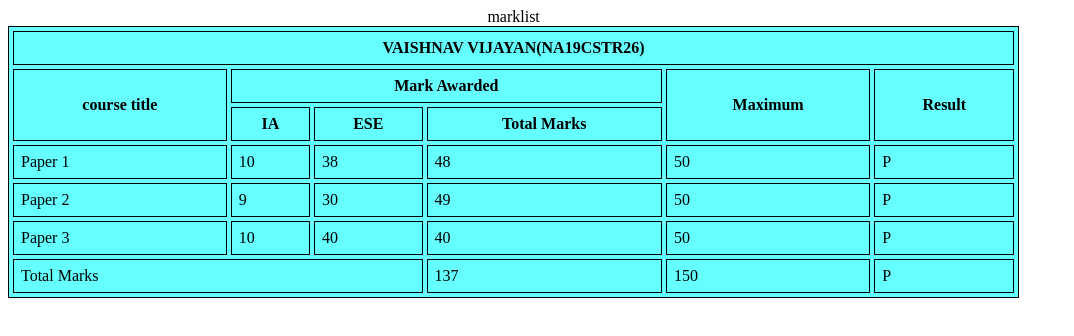
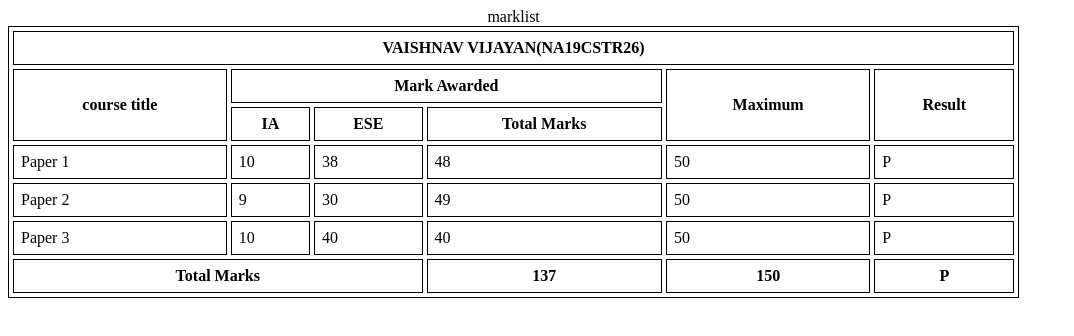
Before and after one commit to 6384kichu/check-mark, a plain HTML site: page index.html in a window 1280 px wide. Shown: the whole page, without its empty margins (0-1074 px from the left). Drawn offline with Linux system fonts and the light colour scheme.

Commit message:
Update index.html

```diff
--- a/index.html
+++ b/index.html
@@ -4,7 +4,7 @@
 <title>marklist</title>
 </head>
 <body>
-      <table border="1" bordercolor="black" cellpadding="7" cellspacing="4" width="80%" bgcolor="#66ffff">
+      <table border="1" bordercolor="black" cellpadding="7" cellspacing="4" width="80%">
     <caption>marklist</caption>
     <tr>
     <th colspan="6">VAISHNAV VIJAYAN(NA19CSTR26)</th>
@@ -52,10 +52,10 @@
     </tr>
 
    <tr>
-    <td colspan="3">Total Marks</td>
-    <td>137</td>
-    <td>150</td>
-    <td>P</td>
+    <th colspan="3">Total Marks</th>
+    <th>137</td>
+    <th>150</td>
+    <th>P</td>
     </tr>
 
     </table>
```
